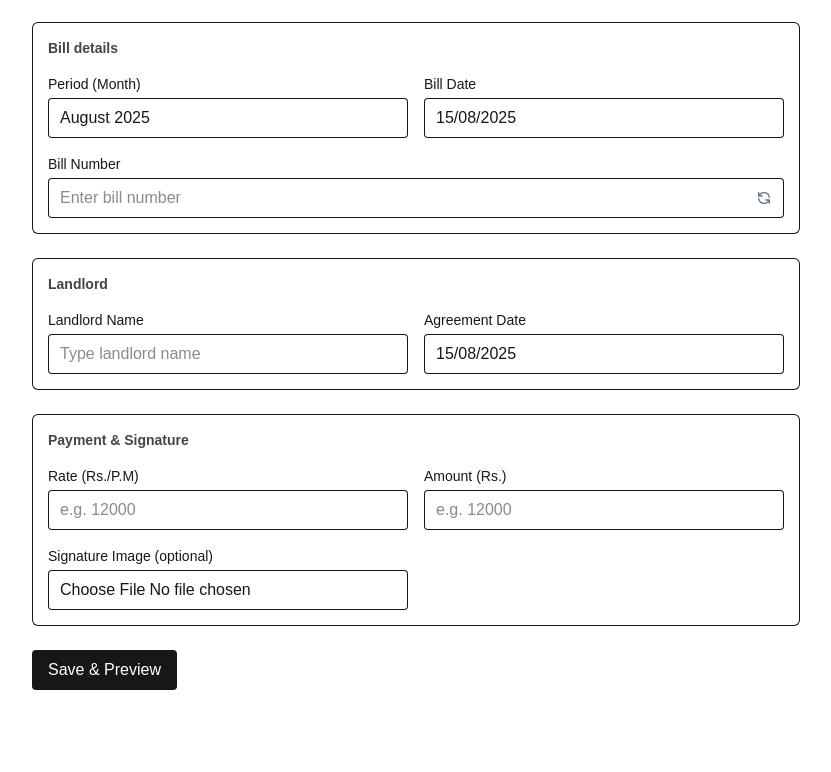
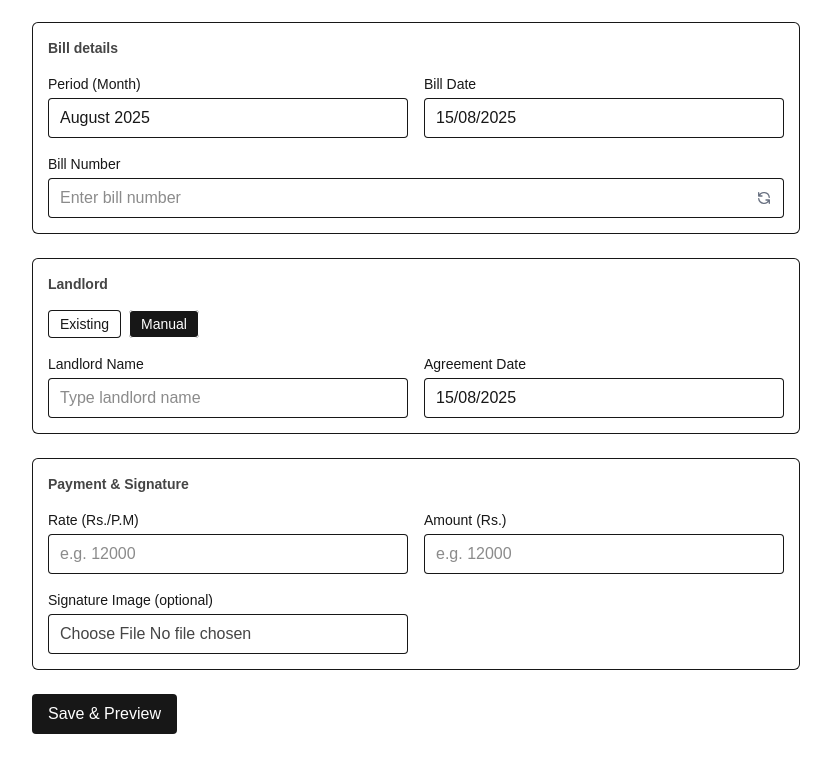
Before and after one commit to ShadowChaser/billgenerator, a Next.js app: page /bills/new in a window 1280 px wide. Shown: the part 406-1178 px from the top of the page, without its empty margins (224-1055 px from the left). Before the commit the page ends 1144 px from the top, so only its background shows below. Built offline with nearby package versions, Linux system fonts and the light colour scheme.

Commit message:
landor issue fixes

```diff
--- a/src/app/bills/new/page.tsx
+++ b/src/app/bills/new/page.tsx
@@ -51,6 +51,10 @@ export default function NewBillPage() {
   const [previewScale, setPreviewScale] = useState(1);
   const previewInnerRef = useRef<HTMLDivElement | null>(null);
   const [baseHeight, setBaseHeight] = useState(1123);
+  const [signatureFileName, setSignatureFileName] = useState<string | null>(
+    null
+  );
+  const fileInputRef = useRef<HTMLInputElement | null>(null);
 
   const form = useForm<BillFormInput>({
     resolver: zodResolver(billFormSchema),
@@ -65,8 +69,13 @@ export default function NewBillPage() {
   });
 
   useEffect(() => {
-    setLandlords(getLandlordsLocal());
-    form.setValue("landlord_mode", "manual");
+    const list = getLandlordsLocal();
+    setLandlords(list);
+    // Default to existing if we have saved landlords, otherwise manual
+    form.setValue("landlord_mode", list.length > 0 ? "existing" : "manual");
+    if (list.length > 0) {
+      form.setValue("landlord_id", list[0].id);
+    }
   }, [form]);
 
   // Resize preview to fit container without cutting content
@@ -105,7 +114,27 @@ export default function NewBillPage() {
     return () => cancelAnimationFrame(r);
   }, [previewHtml, previewScale]);
 
+  const landlordMode = form.watch("landlord_mode");
   const landlordNameManual = form.watch("landlord_name")?.trim() ?? "";
+  const landlordIdExisting = form.watch("landlord_id") ?? "";
+
+  // Auto-fill signature from existing landlord selection
+  useEffect(() => {
+    if (landlordMode === "existing" && landlordIdExisting) {
+      const existing = landlords.find((l) => l.id === landlordIdExisting);
+      if (existing?.signature_url) {
+        form.setValue("signature_url", existing.signature_url);
+      } else {
+        form.setValue("signature_url", null);
+      }
+    }
+    if (landlordMode === "manual") {
+      // Avoid carrying over signature_url from previous existing selection
+      form.setValue("signature_url", null);
+    }
+    // Reset displayed file name when landlord selection/mode changes
+    setSignatureFileName(null);
+  }, [landlordMode, landlordIdExisting, landlords, form]);
 
   const handleFieldsExtracted = (fields: Partial<BillFormInput>) => {
     // Set extracted fields to form
@@ -142,22 +171,38 @@ export default function NewBillPage() {
 
       const fileList = (values as { signature_file?: FileList }).signature_file;
       const file: File | undefined = fileList?.[0];
+      let signatureName: string | null = null;
       if (file) {
         signatureUrl = await fileToDataUrl(file);
+        signatureName = file.name ?? null;
       }
 
-      // Landlord is manual only; ensure it exists in local storage
+      let landlordIdForBill: string;
+      let landlordNameForPdf: string;
+
+      if (values.landlord_mode === "existing" && values.landlord_id) {
+        // Use existing landlord; if no signature uploaded this time, fallback to saved landlord signature
+        const existing = landlords.find((l) => l.id === values.landlord_id);
+        landlordIdForBill = values.landlord_id;
+        landlordNameForPdf = existing?.name ?? "";
+        if (!file && !signatureUrl && existing?.signature_url) {
+          signatureUrl = existing.signature_url;
+        }
+      } else {
+        // Manual mode: save landlord (including provided signature) to local storage
         const newLandlord: Landlord = {
           id: uuidv4(),
           name: landlordNameManual,
           address: "",
-        signature_url: undefined,
+          signature_url: signatureUrl ?? undefined,
+          signature_name: signatureName ?? undefined,
           created_at: new Date().toISOString(),
         };
         saveLandlord(newLandlord);
         setLandlords((prev) => [newLandlord, ...prev]);
-      const landlordIdForBill = newLandlord.id;
-      const landlordNameForPdf = newLandlord.name;
+        landlordIdForBill = newLandlord.id;
+        landlordNameForPdf = newLandlord.name;
+      }
 
       const newBill: Bill = {
         id: uuidv4(),
@@ -405,8 +450,50 @@ export default function NewBillPage() {
 
         <div className="rounded-md ring-1 ring-inset p-3 sm:p-4 grid gap-3 sm:gap-4">
           <div className="text-sm font-semibold opacity-80">Landlord</div>
+          <div className="flex items-center gap-2">
+            <button
+              type="button"
+              className={`px-3 py-1 rounded text-sm ring-1 ring-inset ${landlordMode === "existing" ? "bg-foreground text-background" : ""}`}
+              onClick={() => form.setValue("landlord_mode", "existing")}
+            >
+              Existing
+            </button>
+            <button
+              type="button"
+              className={`px-3 py-1 rounded text-sm ring-1 ring-inset ${landlordMode === "manual" ? "bg-foreground text-background" : ""}`}
+              onClick={() => form.setValue("landlord_mode", "manual")}
+            >
+              Manual
+            </button>
+          </div>
+
           <div className="grid grid-cols-1 sm:grid-cols-2 gap-3 sm:gap-4 min-w-0">
-            <div className="grid gap-2">
+            {landlordMode === "existing" ? (
+              <label className="grid gap-1">
+                <span className="text-sm">Saved Landlords</span>
+                <select
+                  className="ring-1 ring-inset rounded px-3 py-2 bg-transparent w-full"
+                  value={landlordIdExisting}
+                  onChange={(e) => form.setValue("landlord_id", e.target.value)}
+                >
+                  {landlords.length === 0 ? (
+                    <option value="" disabled>
+                      No landlords saved
+                    </option>
+                  ) : null}
+                  {landlords.map((l) => (
+                    <option key={l.id} value={l.id}>
+                      {l.name}
+                    </option>
+                  ))}
+                </select>
+                {form.formState.errors.landlord_id && (
+                  <span className="text-xs text-red-600">
+                    {form.formState.errors.landlord_id.message as string}
+                  </span>
+                )}
+              </label>
+            ) : (
               <label className="grid gap-1">
                 <span className="text-sm">Landlord Name</span>
                 <input
@@ -416,11 +503,12 @@ export default function NewBillPage() {
                 />
                 {form.formState.errors.landlord_name && (
                   <span className="text-xs text-red-600">
-                    Enter a landlord name
+                    {form.formState.errors.landlord_name.message as string}
                   </span>
                 )}
               </label>
-            </div>
+            )}
+
             <label className="grid gap-1">
               <span className="text-sm">Agreement Date</span>
               <Controller
@@ -482,12 +570,52 @@ export default function NewBillPage() {
             </label>
             <label className="grid gap-1">
               <span className="text-sm">Signature Image (optional)</span>
+              {/* Hidden real input */}
               <input
+                ref={fileInputRef}
                 type="file"
                 accept="image/*"
-                className="ring-1 ring-inset rounded px-3 py-2 bg-transparent w-full"
-                {...form.register("signature_file")}
+                className="hidden"
+                onChange={(e) => {
+                  const reg = form.register("signature_file");
+                  reg.onChange(e);
+                  const file = e.target.files?.[0];
+                  setSignatureFileName(file ? file.name : null);
+                }}
               />
+              {/* Visible proxy control */}
+              <button
+                type="button"
+                onClick={() => fileInputRef.current?.click()}
+                className="ring-1 ring-inset rounded px-3 py-2 w-full text-left bg-transparent hover:bg-foreground/5"
+                aria-label="Choose signature image file"
+              >
+                {(() => {
+                  const existing =
+                    landlordMode === "existing" && landlordIdExisting
+                      ? landlords.find((l) => l.id === landlordIdExisting)
+                      : undefined;
+                  const displayName =
+                    signatureFileName || existing?.signature_name || null;
+                  return (
+                    <span className="opacity-80">
+                      Choose File {displayName ?? "No file chosen"}
+                    </span>
+                  );
+                })()}
+              </button>
+              {landlordMode === "existing" && (() => {
+                const existing = landlords.find((l) => l.id === landlordIdExisting);
+                if (existing?.signature_url) {
+                  const name = existing.signature_name ?? null;
+                  return (
+                    <span className="text-xs opacity-70">
+                      Using saved signature{name ? `: ${name}` : ""} from selected landlord. Upload a file to replace.
+                    </span>
+                  );
+                }
+                return null;
+              })()}
             </label>
           </div>
         </div>
--- a/src/lib/localStore.ts
+++ b/src/lib/localStore.ts
@@ -40,6 +40,16 @@ export function saveLandlord(newLandlord: Landlord): void {
   writeArray(LANDLORDS_KEY, list);
 }
 
+export function clearLandlords(): void {
+  writeArray(LANDLORDS_KEY, []);
+}
+
+export function deleteLandlord(id: string): void {
+  const list = getLandlords();
+  const next = list.filter((l) => l.id !== id);
+  writeArray(LANDLORDS_KEY, next);
+}
+
 export function getBills(): Bill[] {
   return readArray<Bill>(BILLS_KEY);
 }
--- a/src/lib/types.ts
+++ b/src/lib/types.ts
@@ -5,6 +5,7 @@ export interface Landlord {
   name: string;
   address?: string | null;
   signature_url?: string | null;
+  signature_name?: string | null;
   created_at: string;
 }
 
--- a/src/lib/validation.ts
+++ b/src/lib/validation.ts
@@ -6,9 +6,9 @@ export const billFormSchema = z
     bill_mode: z.enum(["auto", "manual", "random"]),
     bill_number: z.string().optional(),
     date: z.string(),
-    landlord_mode: z.literal("manual"),
+    landlord_mode: z.enum(["manual", "existing"]),
     landlord_id: z.string().uuid().optional(),
-    landlord_name: z.string(),
+    landlord_name: z.string().optional(),
     agreement_date: z.string(),
     rate: z
       .string()
@@ -26,9 +26,24 @@ export const billFormSchema = z
     signature_url: z.string().optional().nullable(),
     signature_file: z.any().optional(),
   })
-  .refine((data) => data.landlord_name.trim().length > 0, {
-    message: "Enter a landlord name",
-    path: ["landlord_name"],
+  .superRefine((data, ctx) => {
+    if (data.landlord_mode === "manual") {
+      if (!data.landlord_name || data.landlord_name.trim().length === 0) {
+        ctx.addIssue({
+          code: z.ZodIssueCode.custom,
+          message: "Enter a landlord name",
+          path: ["landlord_name"],
+        });
+      }
+    } else if (data.landlord_mode === "existing") {
+      if (!data.landlord_id) {
+        ctx.addIssue({
+          code: z.ZodIssueCode.custom,
+          message: "Select a saved landlord",
+          path: ["landlord_id"],
+        });
+      }
+    }
   });
 
 export type BillFormInput = z.infer<typeof billFormSchema>;
```
Also changed, not shown: src/app/landlords/page.tsx (+71 -27 lines). Lines whose indentation alone changed are shown as unchanged.
